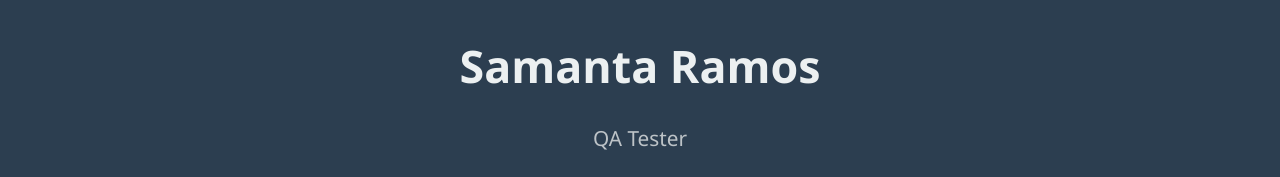
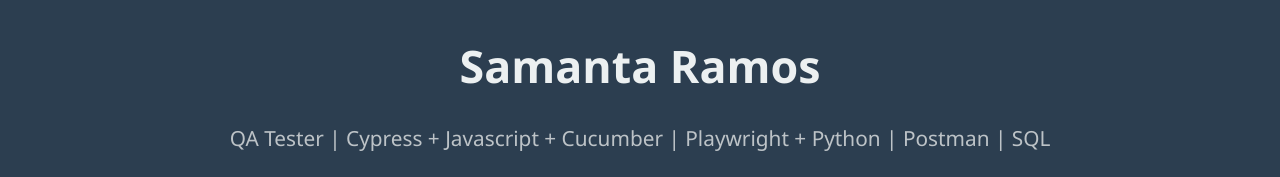
Before and after one commit to SamantaRamosPodadera/portfolio, a plain HTML site: page index.html in a window 1280 px wide. Shown: the top 177 px of the page. Drawn offline with Linux system fonts and the light colour scheme.

Commit message:
up skill

```diff
--- a/index.html
+++ b/index.html
@@ -4,7 +4,7 @@
 <head>
     <meta charset="UTF-8">
     <meta name="viewport" content="width=device-width, initial-scale=1.0">
-    <title>Portafolio de Samanta Ramos - QA Tester | Cypress + Javascript + Cucumber | Playwright + Python | Postman | SQL</title>
+    <title>Portafolio de Samanta Ramos - QA Tester</title>
     <link rel="stylesheet" href="styles.css">
     <link rel="stylesheet" href="https://cdnjs.cloudflare.com/ajax/libs/font-awesome/6.0.0-beta3/css/all.min.css">
 </head>
@@ -13,7 +13,7 @@
     <header>
         <div class="header-content">
             <h1>Samanta Ramos</h1>
-            <p>QA Tester</p>
+            <p>QA Tester | Cypress + Javascript + Cucumber | Playwright + Python | Postman | SQL</p>
             <div class="social-links">
                 <a href="https://www.linkedin.com/in/samantaramospodadera/" target="_blank"><i
                         class="fab fa-linkedin"></i></a>
```
